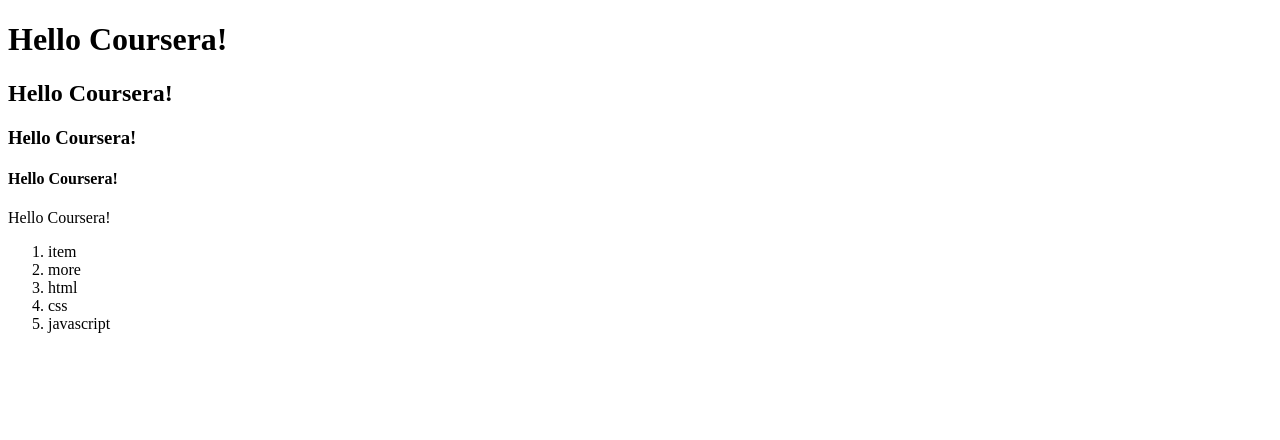
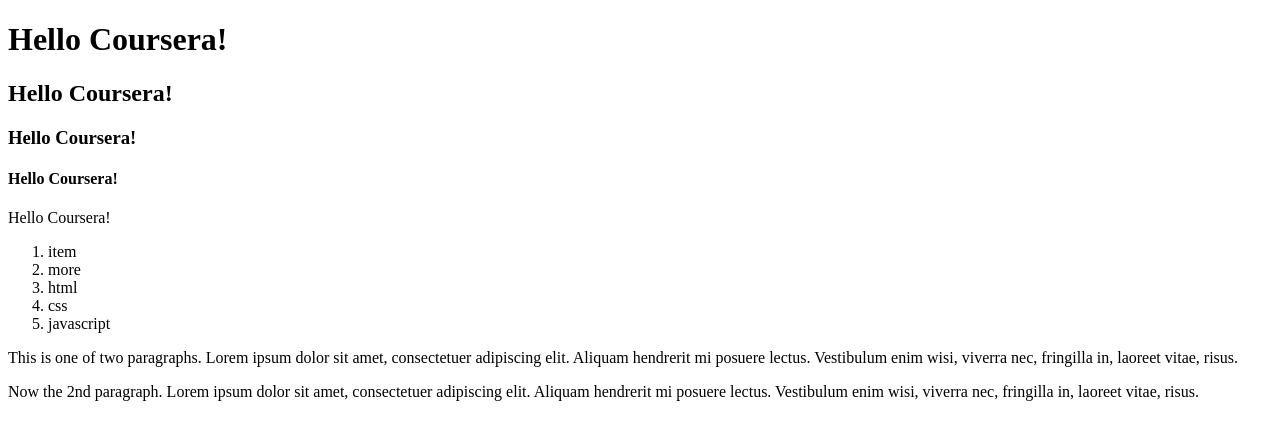
Before and after one commit to ProfessorUnicorn/coursera-test, a plain HTML site: page index.html in a window 1280 px wide. Drawn offline with Linux system fonts and the light colour scheme.

Commit message:
Update index.html

```diff
--- a/index.html
+++ b/index.html
@@ -24,5 +24,15 @@
 		<li>css</li>
 		<li>javascript</li>
 	</ol>
+	<p>
+		This is one of two paragraphs. Lorem ipsum dolor sit amet,
+		consectetuer adipiscing elit. Aliquam hendrerit mi posuere lectus.
+		Vestibulum enim wisi, viverra nec, fringilla in, laoreet vitae, risus.
+	</p>
+	<p>
+		Now the 2nd paragraph. Lorem ipsum dolor sit amet,
+		consectetuer adipiscing elit. Aliquam hendrerit mi posuere lectus.
+		Vestibulum enim wisi, viverra nec, fringilla in, laoreet vitae, risus.
+	</p>
 </body>
 </html>
```
